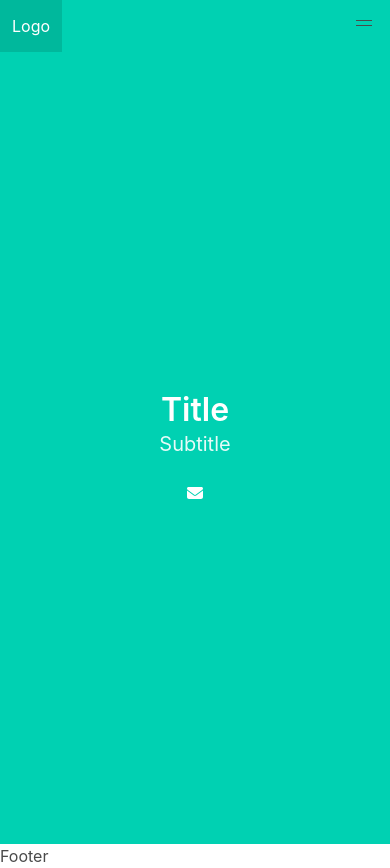
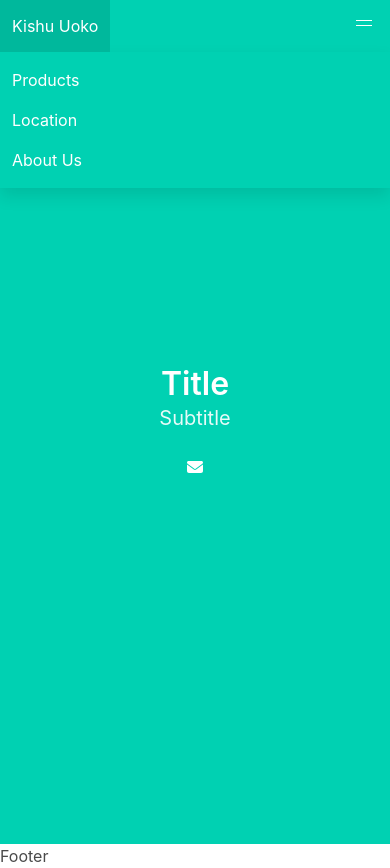
Before and after one commit to phansiri/gatsby-kishu, a Gatsby site: page / in a window 390 px wide. Built offline with nearby package versions, Linux system fonts and the light colour scheme; Gatsby itself is replaced by a stand-in of ours.

Commit message:
add functional menu open and close during mobile

```diff
--- a/src/components/nav-bar.js
+++ b/src/components/nav-bar.js
@@ -1,36 +1,37 @@
-import React from "react";
+import React, { useState } from "react";
 
 const NavBar = () => {
+  const [toggleMenu, setToggleMenu] = useState(true);
   return (
     <section>
-      <header className="navbar">
-        <div className="container">
-          <div className="navbar-brand">
-            <a className="navbar-item">
-              <p>Logo</p>
-            </a>
-            <span className="navbar-burger" data-target="navbarMenuHeroC">
-              <span></span>
-              <span></span>
-            </span>
-          </div>
-          <div id="navbarMenuHeroC" className="navbar-menu">
-            <div className="navbar-end">
-              <a className="navbar-item is-active">Home</a>
-              <a className="navbar-item">Examples</a>
-              <a className="navbar-item">Documentation</a>
-              <span className="navbar-item">
-                <a className="button is-success is-inverted">
-                  <span className="icon">
-                    <i className="fab fa-github"></i>
-                  </span>
-                  <span>Download</span>
-                </a>
-              </span>
-            </div>
+      <nav
+        className="container navbar is-fixed-top"
+        role="navigation"
+        aria-label="main navigation"
+      >
+        <div className="navbar-brand">
+          <a className="navbar-item" href="https://bulma.io">
+            Kishu Uoko
+          </a>
+          <a
+            role="button"
+            className="navbar-burger"
+            aria-label="menu"
+            aria-expanded="false"
+            onClick={() => setToggleMenu(!toggleMenu)}
+          >
+            <span aria-hidden="true"></span>
+            <span aria-hidden="true"></span>
+          </a>
+        </div>
+        <div className={toggleMenu ? "navbar-menu is-active" : "navbar-menu"}>
+          <div className="navbar-end">
+            <a class="navbar-item">Products</a>
+            <a class="navbar-item">Location</a>
+            <a class="navbar-item">About Us</a>
           </div>
         </div>
-      </header>
+      </nav>
     </section>
   );
 };
```
